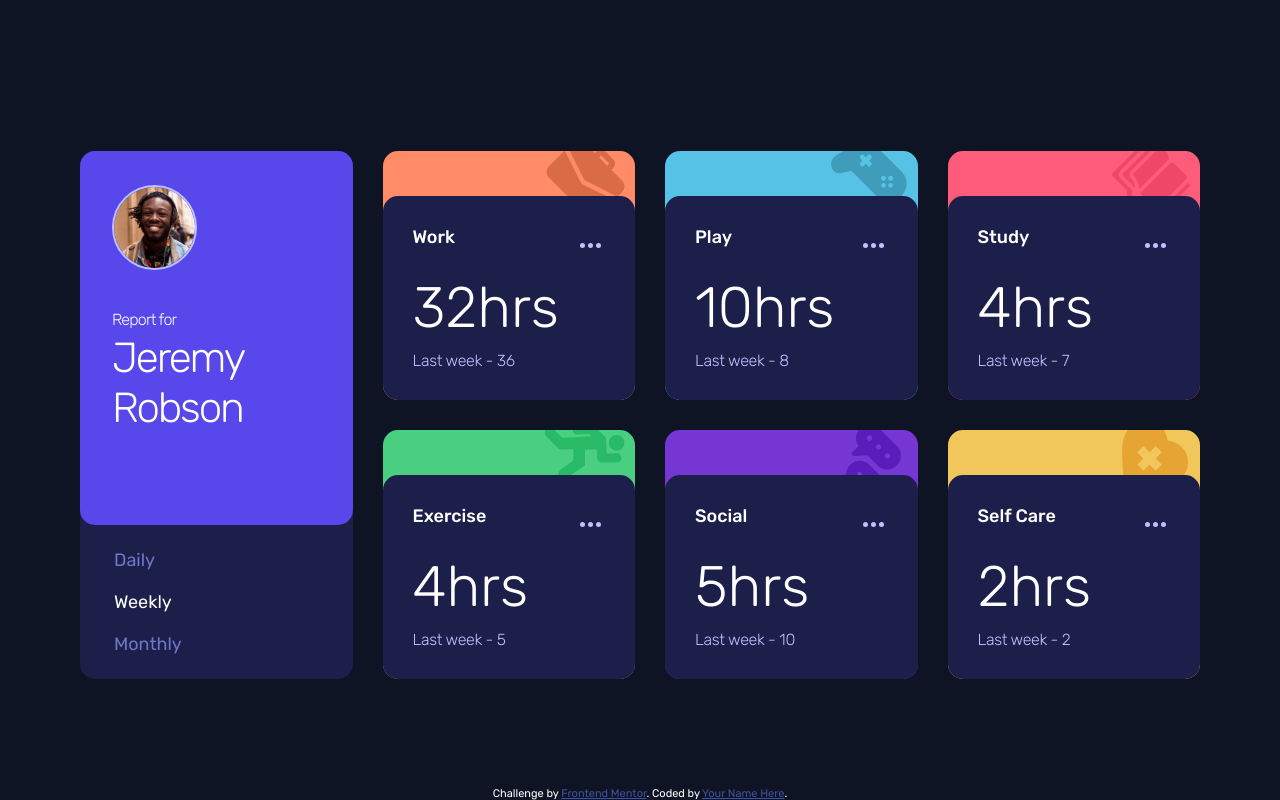
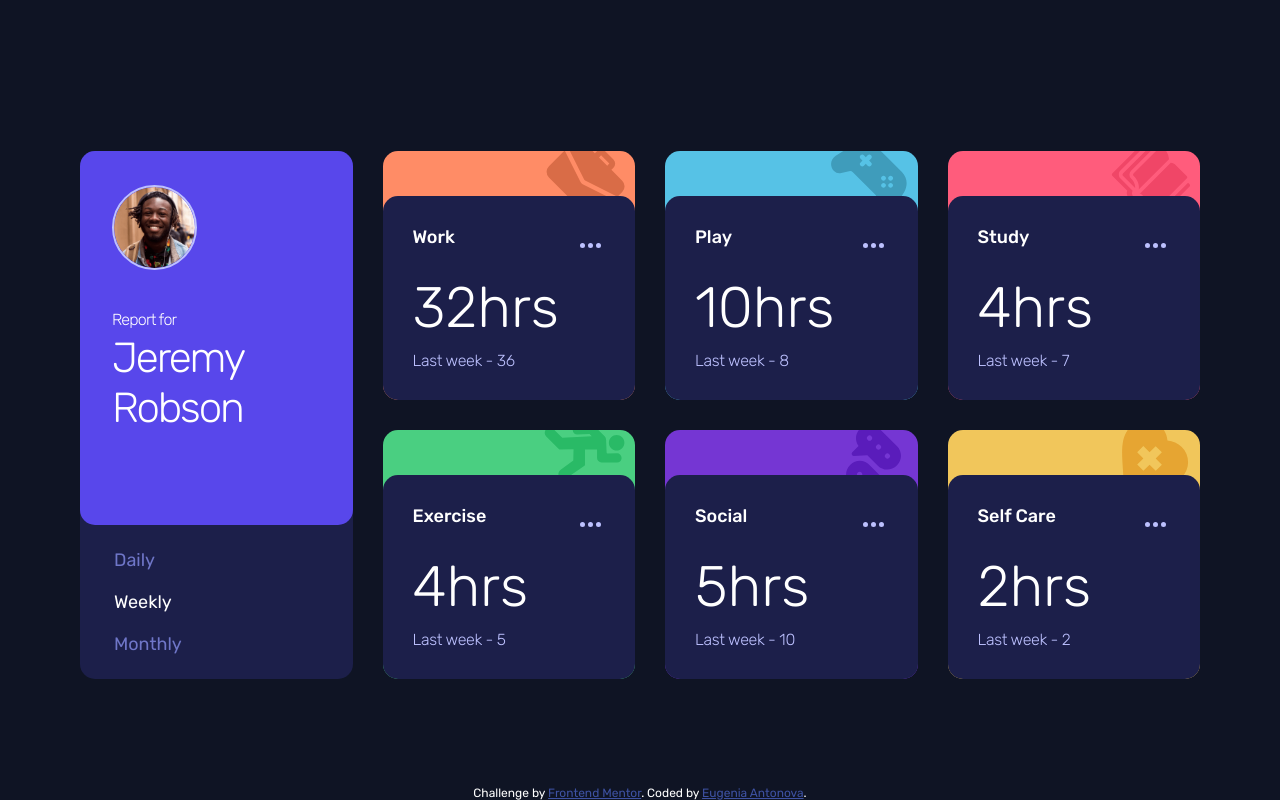
Before and after one commit to EugeniaAntonova/time-tracking-dashboard-main, a plain HTML site: page index.html in a window 1280 px wide. Drawn offline with Linux system fonts and the light colour scheme.

Commit message:
feat  readme

```diff
--- a/index.html
+++ b/index.html
@@ -17,7 +17,7 @@
       right: 0;
       left: 0;
       margin: 0 auto;
-      font-size: 11px;
+      font-size: 12px;
       text-align: center;
     }
 
@@ -131,7 +131,7 @@
   </main>
   <div class="attribution">
     Challenge by <a href="https://www.frontendmentor.io?ref=challenge" target="_blank">Frontend Mentor</a>.
-    Coded by <a href="#">Your Name Here</a>.
+    Coded by <a href="https://www.linkedin.com/in/eugenia-antonova-7b4511276/">Eugenia Antonova</a>.
   </div>
   <script src="/script.js"></script>
 </body>
```
Also changed, not shown: 2 other files.
